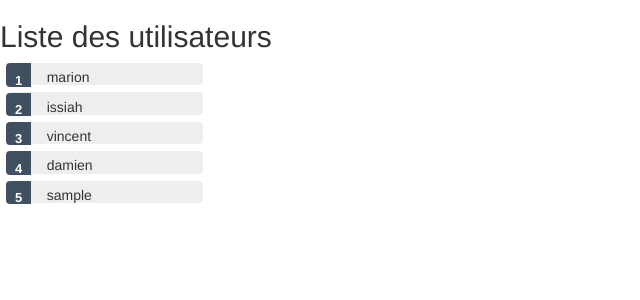
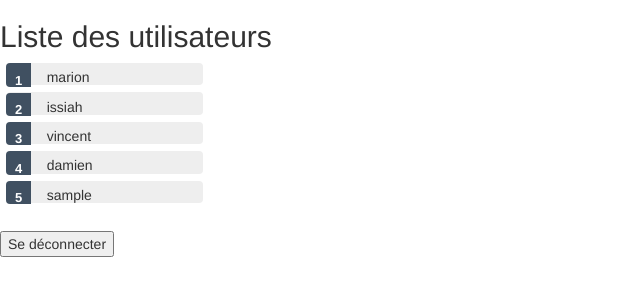
Before and after one commit to Y0URII/teamCreator, an Angular app in the folder TeamCreator/: page /auth in a window 1280 px wide. Both pictures are taken after typing "Sample" into the empty fields and a click on the button "Submit". Shown: the top 300 px of the page, without its empty margins (0-640 px from the left). Built offline with nearby package versions, Linux system fonts and the light colour scheme.

Commit message:
Mise en place du bouton de deconnection

```diff
--- a/TeamCreator/src/app/app.module.ts
+++ b/TeamCreator/src/app/app.module.ts
@@ -8,12 +8,14 @@ import { AuthComponent } from './auth/auth.component';
 import {FlexLayoutModule} from "@angular/flex-layout";
 import {CommonModule} from "@angular/common";
 import {HomeComponent} from "./home/home.component";
+import { DisconnectBtnComponent } from './disconnect-btn/disconnect-btn.component';
 
 @NgModule({
   declarations: [
     AppComponent,
     AuthComponent,
     HomeComponent,
+    DisconnectBtnComponent,
   ],
   imports: [
     BrowserModule,
--- /dev/null
+++ b/TeamCreator/src/app/disconnect-btn/disconnect-btn.component.html
@@ -0,0 +1 @@
+<button (click)="onClick()" >Se déconnecter</button>
--- /dev/null
+++ b/TeamCreator/src/app/disconnect-btn/disconnect-btn.component.ts
@@ -0,0 +1,18 @@
+import { Component, OnInit } from '@angular/core';
+import {Router} from "@angular/router";
+
+@Component({
+  selector: 'app-disconnect-btn',
+  templateUrl: './disconnect-btn.component.html',
+  styleUrls: ['./disconnect-btn.component.css']
+})
+export class DisconnectBtnComponent{
+
+
+  constructor(private router: Router) {}
+
+  onClick(){
+    history.state.user = undefined;
+    this.router.navigate(['/auth']);
+  }
+}
--- a/TeamCreator/src/app/home/home.component.html
+++ b/TeamCreator/src/app/home/home.component.html
@@ -4,3 +4,4 @@
     <span class="badge">{{user.id}}</span> {{user.name}}
   </li>
 </ul>
+<app-disconnect-btn></app-disconnect-btn>
```
Also changed, not shown: TeamCreator/src/app/disconnect-btn/disconnect-btn.component.css (added), 1 other file (tests, documents, lock files or other folders).
